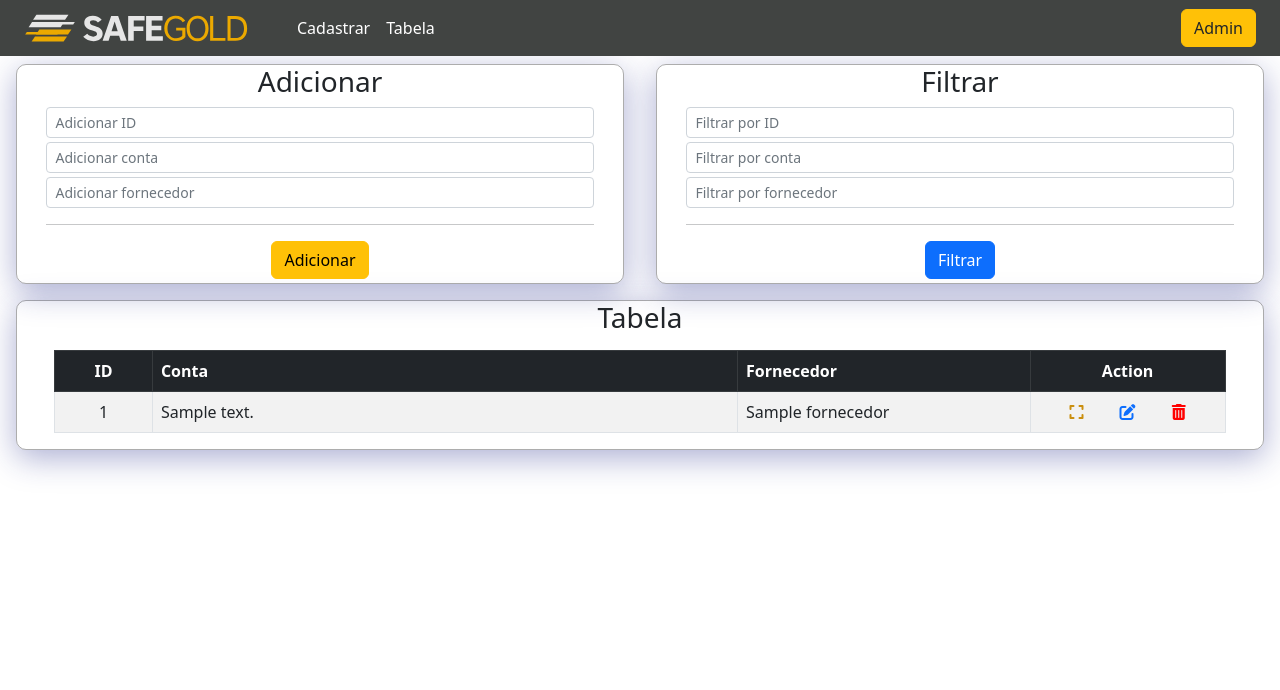
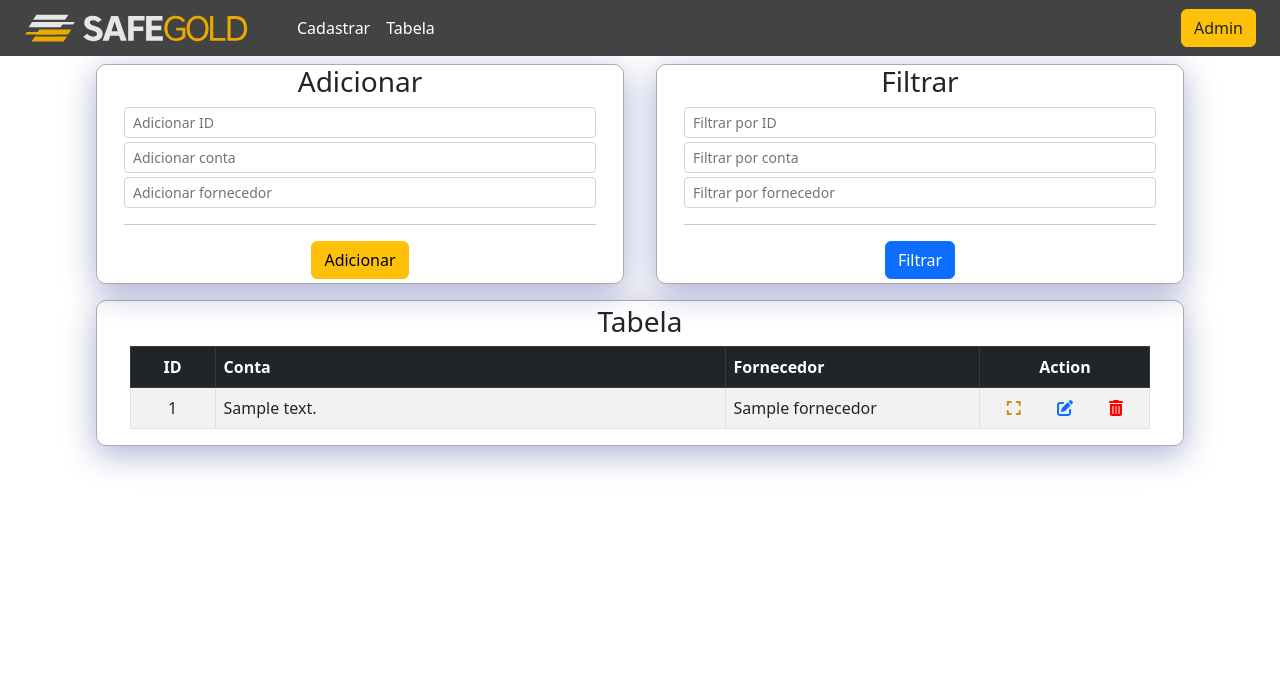
Before and after one commit to felipezampa/safegold-software, a Django app: page /crud_app/ in a window 1280 px wide. Shown: the top 690 px of the page. Run offline with Django 4.2, Linux system fonts and the light colour scheme; tables that the repository leaves empty hold one stand-in row (values such as "Sample post"); some libraries are stand-ins or nearby versions.

```diff
--- a/crudfornecedor/crud_app/templates/crud_app/tabela.html
+++ b/crudfornecedor/crud_app/templates/crud_app/tabela.html
@@ -4,9 +4,9 @@
 {% block title %}<title>Tabela</title>{% endblock title %}
 {% block content %}
 <main>
-    <div class="container-fluid mb-5">
+    <div class="container-fluid" style="margin-bottom:150px;">
         <div class="row">
-            <div class="col sg-container mt-2 mx-3">
+            <div class="col sg-container mt-2 mx-3 ignore-on-print">
                 <h3 class="text-center">Adicionar</h3>
                 <form action="" class="sg-content" method="POST">
                     {% csrf_token %}
@@ -30,7 +30,7 @@
                     </div>
                 </form>
             </div>
-            <div class="col sg-container mt-2 mx-3">
+            <div class="col sg-container mt-2 mx-3 ignore-on-print">
                 <h3 class="text-center">Filtrar</h3>
                 <form action="" class="sg-content" method="POST">
                     {% csrf_token %}
@@ -56,10 +56,10 @@
             </div>
         </div>
 
-        <div class="sg-container mt-3 mx-1">
+        <div class="sg-container mt-3 mx-1 mb-5" style="margin-bottom: 1px">
             <div class="sg-content">
-                <h3 class="text-center">Tabela</h3>
-                <table class="table table-Light table-bordered table-striped mb-3 mt-3">
+                <h3 class="text-center mt-1">Tabela</h3>
+                <table class="table table-Light table-bordered table-striped mb-3 mt-2">
                     <thead class="table-dark">
                         <tr>
                             <th class="col text-center">ID</th>
--- a/crudfornecedor/static/css/styles.css
+++ b/crudfornecedor/static/css/styles.css
@@ -16,6 +16,14 @@
     --border-container: #2222225e;
 }
 
+body{
+    margin-bottom: 5em;
+}
+
+main{
+    margin-left: 5em;
+    margin-right: 5em;
+}
 
 .sg-container {
     box-shadow: 0 8px 32px 0 var(--shadow-container);
@@ -144,6 +152,10 @@
         padding: 0px;
     }
 
+    .ignore-on-print{
+        display: none;
+    }
+
     tbody {
         padding: 0px;
         border: 0px;
```
Also changed, not shown: crudfornecedor/crudfornecedor/settings.py (+4 -3 lines).
